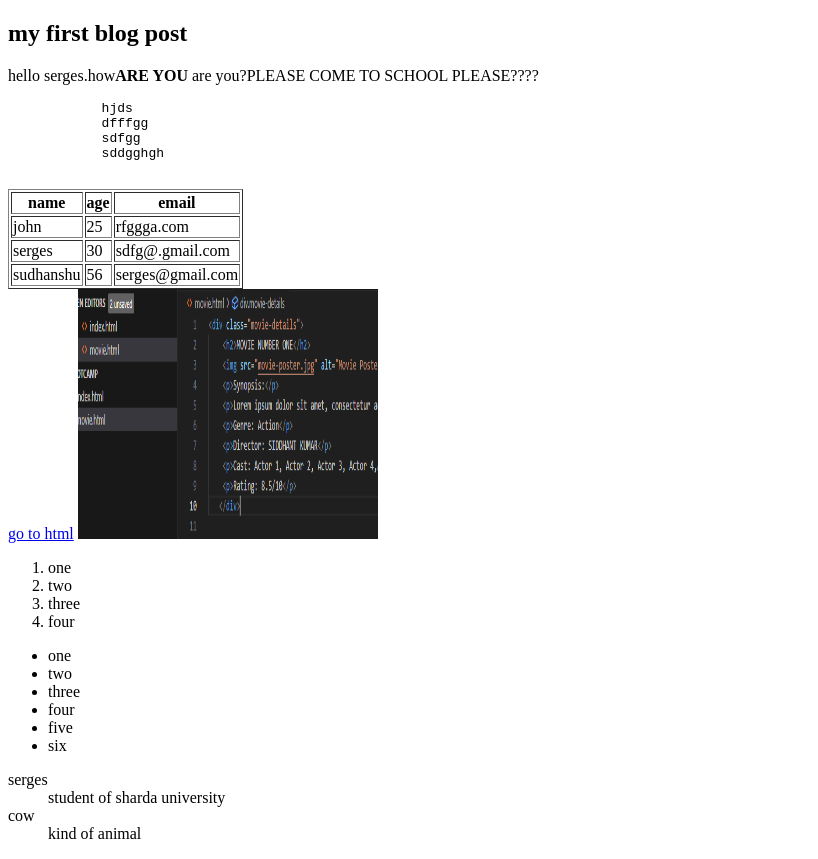
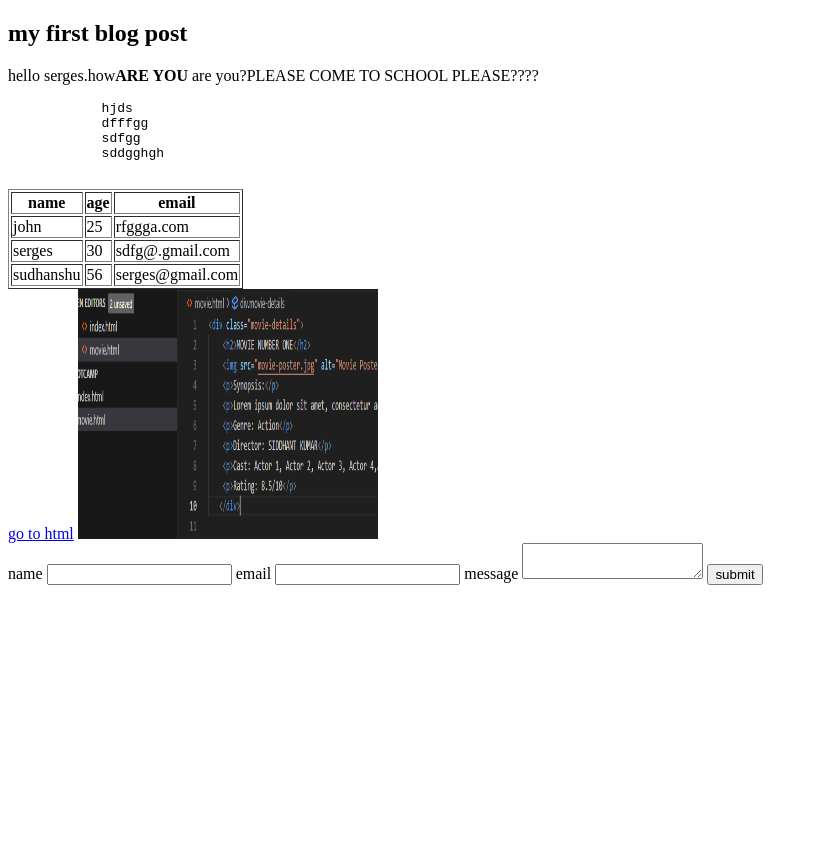
Before and after one commit to yandokoyeserges/yandokoye, a plain HTML site: page LEARNING HTML.html in a window 1280 px wide. Shown: the whole page, without its empty margins (0-818 px from the left). After the commit the page ends 800 px from the top, so only its background shows below. Drawn offline with Linux system fonts and the light colour scheme.

Commit message:
first commit

```diff
--- a/LEARNING HTML.html
+++ b/LEARNING HTML.html
@@ -38,27 +38,18 @@
         </table>
         <a href="index.html" target="_blank">go to html</a>
         <img src="screenshot 2024-05-21 104309.png" alt="my image is this" width="300" height="250">
-        <ol>
-            <li>one</li>
-            <li>two</li>
-            <li> three</li>
-            <li>four</li>
+        <form>
+            <label for ="name">name</label>
+            <input type="text" id="name" name="name">
+            <label for="email">email</label>
+            <input type="email" id="email" name="email">
+            <label for="message">message</label>
+            <textarea id="message" name="message"></textarea>
+            <button type="submit">submit</button>
 
-        </ol>
-        <ul>
-            <li>one</li>
-            <li>two</li>
-            <li>three</li>
-            <li>four</li>
-            <li>five</li>
-            <li>six</li>
-        </ul>
-        <dl>
-            <dt>serges</dt>
-            <dd>student of sharda university</dd>
-            <dt>cow</dt>
-            <dd>kind of animal</dd>
-        </dl>
+
+        </form>
+
 
     </body>
 
```
